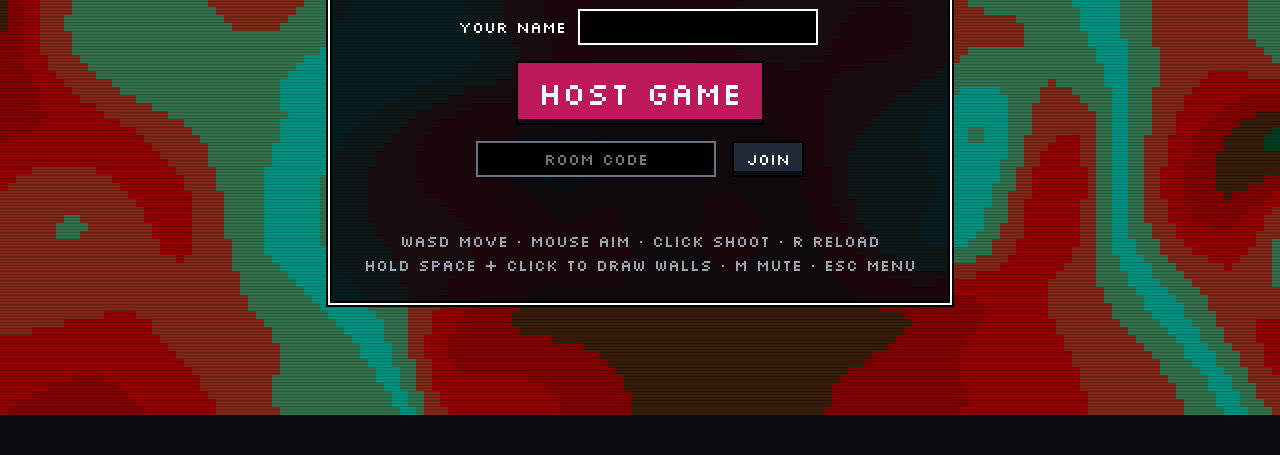
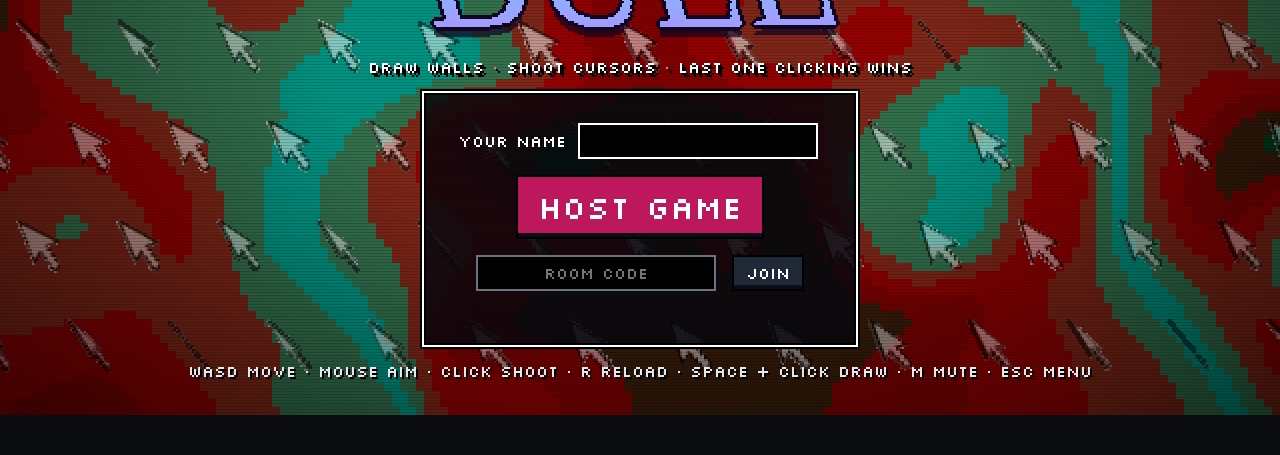
Before and after one commit to Judiction/TOPDOWN-CRAZY-SHOOTER, a plain HTML site: page index.html in a window 1280 px wide. Shown: the part 345-800 px from the top of the page. Drawn offline with Linux system fonts and the light colour scheme; animation ran at ten frames a second; a web font is replaced by a local one.

Commit message:
Redesign the title screen as DOODLE DUEL
- Animated logo: rippling rows, gradient fill, sweeping highlight,
  outline and drop shadow; drops in on load
- Drifting grid of spinning cursors behind the menus (60-frame sprite
  sheet, 18 KB), hidden during matches
- Vignette, tagline, entrance animations, button hover/press, glowing
  host button

Co-Authored-By: Claude Opus 5.5 <noreply@anthropic.com>

```diff
--- a/index.html
+++ b/index.html
@@ -3,7 +3,7 @@
 <head>
   <meta charset="utf-8">
   <meta name="viewport" content="width=device-width, initial-scale=1">
-  <title>Click Clack Boom Pow</title>
+  <title>Doodle Duel</title>
   <link rel="preconnect" href="https://fonts.googleapis.com">
   <link rel="preconnect" href="https://fonts.gstatic.com" crossorigin>
   <link rel="stylesheet" href="https://fonts.googleapis.com/css2?family=Silkscreen&display=block">
--- /dev/null
+++ b/js/logo.js
@@ -0,0 +1,112 @@
+// The title logo: "DOODLE DUEL" in the Pixelout font, rendered once to hard pixels, then every frame
+// each row of pixels is slid left/right along a sine wave (so the letters ripple like water), filled
+// with a warm gradient, swept by a white highlight from top to bottom, and given a dark outline and
+// drop shadow. All on a small canvas that CSS scales up crisply.
+
+const FONT = 'Pixelout';
+const W = 460, H = 170;               // logo size in game pixels
+const LINES = [
+  { text: 'DOODLE', size: 78, y: 4 },
+  { text: 'DUEL', size: 78, y: 84 },
+];
+const PAD = 6;                        // room for the wave, outline and shadow
+
+let mask = null;                      // white text, hard pixels
+
+function makeCanvas(w, h) {
+  const c = document.createElement('canvas');
+  c.width = w;
+  c.height = h;
+  return c;
+}
+
+function buildMask() {
+  const c = makeCanvas(W, H);
+  const g = c.getContext('2d', { willReadFrequently: true });
+  g.fillStyle = '#ffffff';
+  g.textAlign = 'center';
+  g.textBaseline = 'top';
+  for (const line of LINES) {
+    g.font = `${line.size}px ${FONT}`;
+    g.fillText(line.text, W / 2, line.y + PAD);
+  }
+  // Threshold to on/off pixels so the font stays crisp and aliased.
+  const img = g.getImageData(0, 0, W, H);
+  const d = img.data;
+  for (let i = 0; i < d.length; i += 4) {
+    const on = d[i + 3] >= 110;
+    d[i] = d[i + 1] = d[i + 2] = 255;
+    d[i + 3] = on ? 255 : 0;
+  }
+  g.putImageData(img, 0, 0);
+  return c;
+}
+
+const wave = makeCanvas(W, H), waveCtx = wave.getContext('2d');
+const color = makeCanvas(W, H), colorCtx = color.getContext('2d');
+const dark = makeCanvas(W, H), darkCtx = dark.getContext('2d');
+
+// Draws the logo into `canvas` (W x H) for time t (seconds).
+function drawLogo(ctx, t) {
+  if (!mask) mask = buildMask();
+
+  // 1) Ripple: shift every row along a travelling sine wave.
+  waveCtx.clearRect(0, 0, W, H);
+  for (let y = 0; y < H; y++) {
+    const dx = Math.round(Math.sin(y * 0.11 - t * 3.2) * 3 + Math.sin(y * 0.031 + t * 1.3) * 2);
+    waveCtx.drawImage(mask, 0, y, W, 1, dx, y, W, 1);
+  }
+
+  // 2) Color: warm vertical gradient + a bright band sweeping top → bottom.
+  colorCtx.globalCompositeOperation = 'copy';
+  colorCtx.drawImage(wave, 0, 0);
+  colorCtx.globalCompositeOperation = 'source-atop';
+  const base = colorCtx.createLinearGradient(0, PAD, 0, H - PAD);
+  base.addColorStop(0, '#ff5ea8');
+  base.addColorStop(0.45, '#ff9f45');
+  base.addColorStop(0.55, '#5ee7ff');
+  base.addColorStop(1, '#b388ff');
+  colorCtx.fillStyle = base;
+  colorCtx.fillRect(0, 0, W, H);
+  const k = (t * 0.45) % 1;
+  const band = -40 + k * (H + 80);
+  const shine = colorCtx.createLinearGradient(0, band - 22, 0, band + 22);
+  shine.addColorStop(0, 'rgba(255,255,255,0)');
+  shine.addColorStop(0.5, 'rgba(255,255,255,0.85)');
+  shine.addColorStop(1, 'rgba(255,255,255,0)');
+  colorCtx.fillStyle = shine;
+  colorCtx.fillRect(0, band - 22, W, 44);
+
+  // 3) A dark copy for the outline and drop shadow.
+  darkCtx.globalCompositeOperation = 'copy';
+  darkCtx.drawImage(wave, 0, 0);
+  darkCtx.globalCompositeOperation = 'source-in';
+  darkCtx.fillStyle = '#12051f';
+  darkCtx.fillRect(0, 0, W, H);
+
+  ctx.clearRect(0, 0, W, H);
+  ctx.globalAlpha = 0.7;
+  ctx.drawImage(dark, 0, 5);                                    // drop shadow
+  ctx.globalAlpha = 1;
+  for (const [ox, oy] of [[-2, 0], [2, 0], [0, -2], [0, 2], [-1, -1], [1, -1], [-1, 1], [1, 1]]) ctx.drawImage(dark, ox, oy);
+  ctx.drawImage(color, 0, 0);
+}
+
+// Runs the logo animation on a <canvas> until it's removed from the page.
+export async function mountLogo(canvas) {
+  canvas.width = W;
+  canvas.height = H;
+  const ctx = canvas.getContext('2d');
+  try {
+    await document.fonts.load(`78px ${FONT}`);
+  } catch {}
+  const start = performance.now();
+  const frame = (now) => {
+    if (!canvas.isConnected) return;
+    drawLogo(ctx, (now - start) / 1000);
+    requestAnimationFrame(frame);
+  };
+  requestAnimationFrame(frame);
+}
+
+export const LOGO_SIZE = { w: W, h: H };
--- a/js/render.js
+++ b/js/render.js
@@ -501,11 +501,36 @@ function drawHud(ctx, me) {
 
 }
 
-// Menus: just the generative art.
+// Menus: the generative art with a drifting pattern of spinning cursors over it.
 export function renderBackdrop(ctx, seed) {
   ctx.setTransform(1 / PX, 0, 0, 1 / PX, 0, 0);
   ctx.imageSmoothingEnabled = false;
   drawBackground(ctx, seed);
+  drawCursorPattern(ctx, performance.now() / 1000);
+}
+
+// 60-frame sprite sheet (10 x 6 frames of 32 px) of a cursor spinning on its axis.
+const spinSheet = new Image();
+spinSheet.src = 'assets/cursor-spin.png';
+const SPIN_FRAMES = 60, SPIN_COLS = 10, SPIN_SIZE = 32;
+const SPIN_SPACING = 100;             // arena units between cursors
+const SPIN_FPS = 24;
+
+function drawCursorPattern(ctx, t) {
+  if (!spinSheet.complete || !spinSheet.naturalWidth) return;
+  const S = SPIN_SPACING, size = SPIN_SIZE * PX;
+  // The whole grid drifts diagonally; each cursor is a few frames behind its neighbor, so the
+  // spinning ripples across the screen in waves.
+  const ox = snap((t * 18) % S), oy = snap((t * 10) % S);
+  ctx.globalAlpha = 0.5;
+  for (let row = -1; row * S < ARENA.h + S; row++) {
+    for (let col = -1; col * S < ARENA.w + S; col++) {
+      const x = col * S + ox + (row % 2 ? S / 2 : 0), y = row * S + oy;
+      const f = (Math.floor(t * SPIN_FPS) + col * 3 + row * 7 + 600) % SPIN_FRAMES;
+      ctx.drawImage(spinSheet, (f % SPIN_COLS) * SPIN_SIZE, Math.floor(f / SPIN_COLS) * SPIN_SIZE, SPIN_SIZE, SPIN_SIZE, x - size / 2, y - size / 2, size, size);
+    }
+  }
+  ctx.globalAlpha = 1;
 }
 
 // ---- match overlay: scoreboard, round, timer, countdown, banners ----
--- a/js/ui.js
+++ b/js/ui.js
@@ -3,6 +3,7 @@
 
 import { COLORS, SETTING_DEFS, MAX_PLAYERS, NAME_MAX } from './settings.js';
 import { canStart } from './room.js';
+import { mountLogo } from './logo.js';
 
 const esc = (s) => String(s).replace(/[&<>"']/g, (c) => `&#${c.charCodeAt(0)};`);
 
@@ -35,8 +36,10 @@ export function createUI(root, handlers) {
 
   function showTitle({ name = '', code = '', message = '' } = {}) {
     const n = el(`
+      <div class="title-screen">
+        <canvas class="logo-canvas" aria-label="Doodle Duel"></canvas>
+        <p class="tagline">DRAW WALLS <i>·</i> SHOOT CURSORS <i>·</i> LAST ONE CLICKING WINS</p>
         <div class="panel title">
-        <h1 class="logo"><span style="color:#ff5ea8">CLICK</span> <span style="color:#5ee7ff">CLACK</span><br><span style="color:#ffe14d">BOOM</span> <span style="color:#ff7a45">POW</span></h1>
           <label class="field">YOUR NAME <input id="ui-name" maxlength="${NAME_MAX}" spellcheck="false" autocomplete="off"></label>
           <button data-act="host" class="big">HOST GAME</button>
           <div class="row">
@@ -44,8 +47,10 @@ export function createUI(root, handlers) {
             <button data-act="join">JOIN</button>
           </div>
           <p class="msg" id="ui-msg"></p>
-        <p class="help">WASD MOVE · MOUSE AIM · CLICK SHOOT · R RELOAD<br>HOLD SPACE + CLICK TO DRAW WALLS · M MUTE · ESC MENU</p>
+        </div>
+        <p class="help">WASD MOVE · MOUSE AIM · CLICK SHOOT · R RELOAD · SPACE + CLICK DRAW · M MUTE · ESC MENU</p>
       </div>`);
+    mountLogo(n.querySelector('.logo-canvas'));
     const nameInput = n.querySelector('#ui-name');
     const codeInput = n.querySelector('#ui-code');
     nameInput.value = name;
--- a/style.css
+++ b/style.css
@@ -46,6 +46,13 @@ body:not(.in-match) #hint {
   font: 16px Silkscreen, monospace;
   text-shadow: 2px 0 #000, -2px 0 #000, 0 2px #000, 0 -2px #000;
   pointer-events: none;
+}
+
+/* Title logo font (TypeAliens' Pixelout). */
+@font-face {
+  font-family: Pixelout;
+  src: url(Pixelout.ttf) format('truetype');
+  font-display: block;
 }
 
 /* ---- menus ---- */
@@ -316,3 +323,83 @@ body:not(.in-match) #hint {
   color: #fde047;
   font-weight: normal;
 }
+
+/* ---- title screen ---- */
+
+.title-screen {
+  position: absolute;
+  inset: 0;
+  display: flex;
+  flex-direction: column;
+  align-items: center;
+  justify-content: center;
+  gap: calc(var(--px) * 4);
+  pointer-events: none;
+  /* Soft vignette that pulls the eye to the middle. */
+  background: radial-gradient(ellipse at center, rgba(0, 0, 0, 0) 35%, rgba(0, 0, 0, 0.55) 100%);
+}
+
+.title-screen .panel {
+  pointer-events: auto;
+  padding: calc(var(--px) * 8) calc(var(--px) * 16);
+  animation: rise 0.6s 0.35s cubic-bezier(0.2, 0.9, 0.3, 1) both;
+}
+
+.logo-canvas {
+  width: calc(var(--px) * 460);
+  height: calc(var(--px) * 170);
+  margin-bottom: calc(var(--px) * -10);
+  image-rendering: pixelated;
+  animation: logo-drop 0.9s cubic-bezier(0.2, 1.5, 0.4, 1) both;
+}
+
+.tagline {
+  margin: 0 0 calc(var(--px) * 4);
+  color: #fff;
+  text-shadow: var(--px) var(--px) 0 #000, calc(var(--px) * 2) calc(var(--px) * 2) 0 #000;
+  animation: rise 0.6s 0.2s ease-out both;
+}
+
+.tagline i {
+  font-style: normal;
+  color: #ff5ea8;
+}
+
+.title-screen .help {
+  margin: calc(var(--px) * 4) 0 0 !important;
+  color: #e5e7eb;
+  text-shadow: var(--px) var(--px) 0 #000;
+  animation: rise 0.6s 0.5s ease-out both;
+}
+
+@keyframes logo-drop {
+  from { transform: translateY(calc(var(--px) * -140)) scale(0.7); opacity: 0; }
+  to { transform: none; opacity: 1; }
+}
+
+@keyframes rise {
+  from { transform: translateY(calc(var(--px) * 12)); opacity: 0; }
+  to { transform: none; opacity: 1; }
+}
+
+/* Buttons pop a little when hovered and press in when clicked. */
+.panel button {
+  transition: transform 0.08s ease-out, background 0.08s;
+}
+
+.panel button:hover:not(:disabled) {
+  transform: translateY(calc(var(--px) * -1));
+}
+
+.panel button:active:not(:disabled) {
+  transform: translateY(var(--px));
+}
+
+.panel button.big {
+  animation: glow 1.6s ease-in-out infinite;
+}
+
+@keyframes glow {
+  0%, 100% { box-shadow: inset 0 calc(var(--px) * -2) 0 #0b0f19, 0 0 0 var(--px) #000; }
+  50% { box-shadow: inset 0 calc(var(--px) * -2) 0 #0b0f19, 0 0 0 var(--px) #000, 0 0 calc(var(--px) * 6) #ff5ea8; }
+}
```
Also changed, not shown: assets/cursor-spin.png (added), 1 other file. Lines whose indentation alone changed are shown as unchanged.
